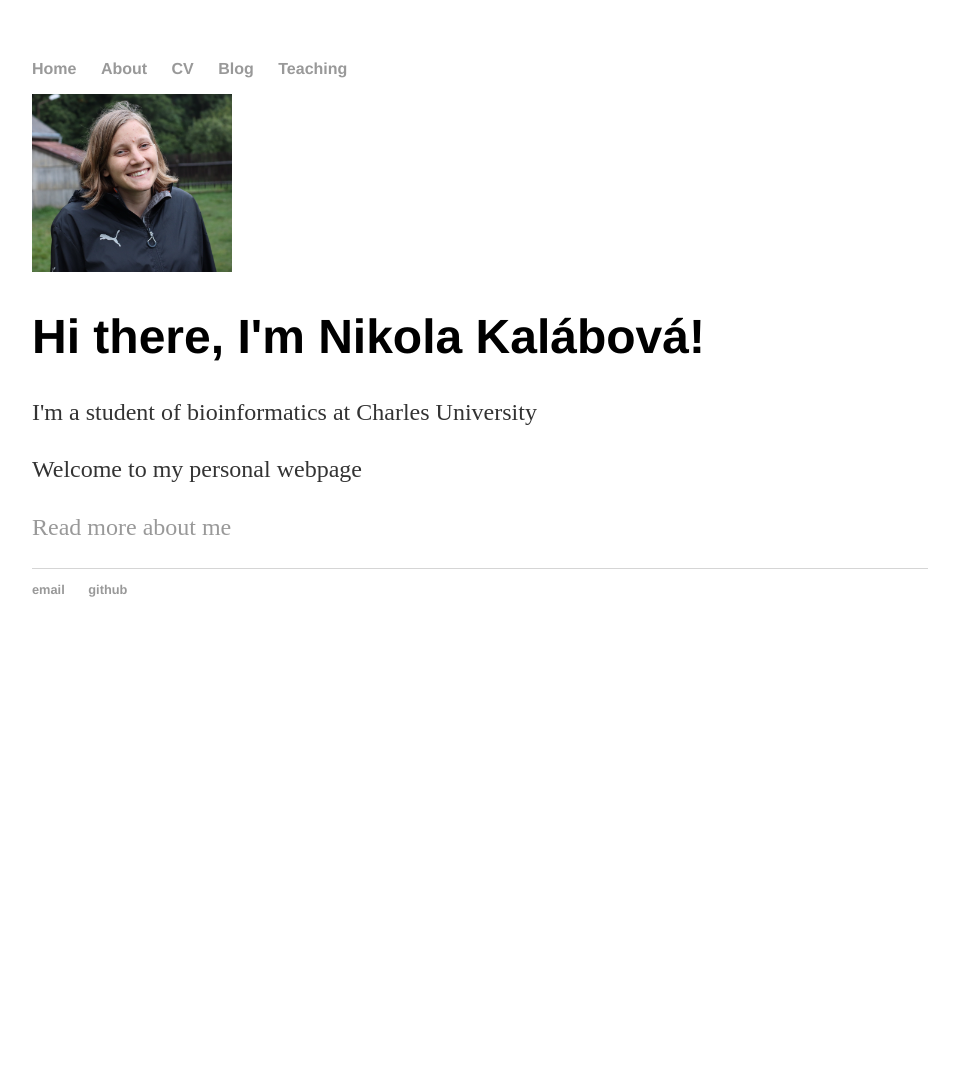
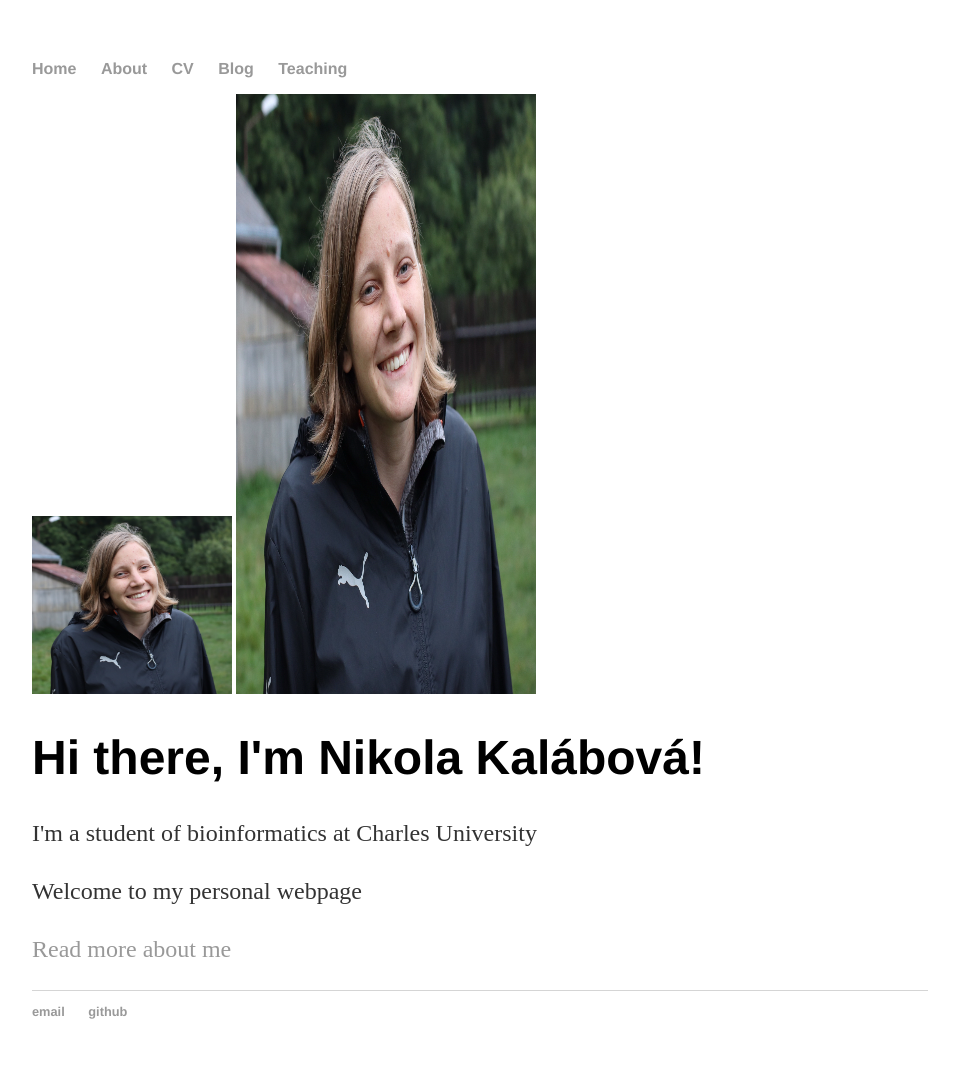
Before and after one commit to lavakin/lavakin.github.io, a Jekyll site: the page built from index.html, in a window 1280 px wide. Shown: the whole page, without its empty margins (160-1119 px from the left). Built offline with Jekyll 4.4.1, drawn with Linux system fonts in a browser that asks for light colours; before the commit the page ends 900 px from its top, so only the background shows below that.

Commit message:
Update index.html

```diff
--- a/index.html
+++ b/index.html
@@ -3,6 +3,7 @@ layout: default
 title: Nikola Kalábová, Personal Webpage
 ---
 <img src="https://github.com/lavakin/lavakin.github.io/blob/main/images/355B2A22-3645-492B-877E-5683891C0BC8.jpeg" alt="hi" width="200">
+<img src="https://github.com/lavakin/lavakin.github.io/blob/main/images/355B2A22-3645-492B-877E-5683891C0BC8.jpeg"  alt="mee" width="300" height="600">
 <div class="blurb">
 	<h1>Hi there, I'm Nikola Kalábová!</h1>
 	<p>I'm a student of bioinformatics at Charles University</p>
```
